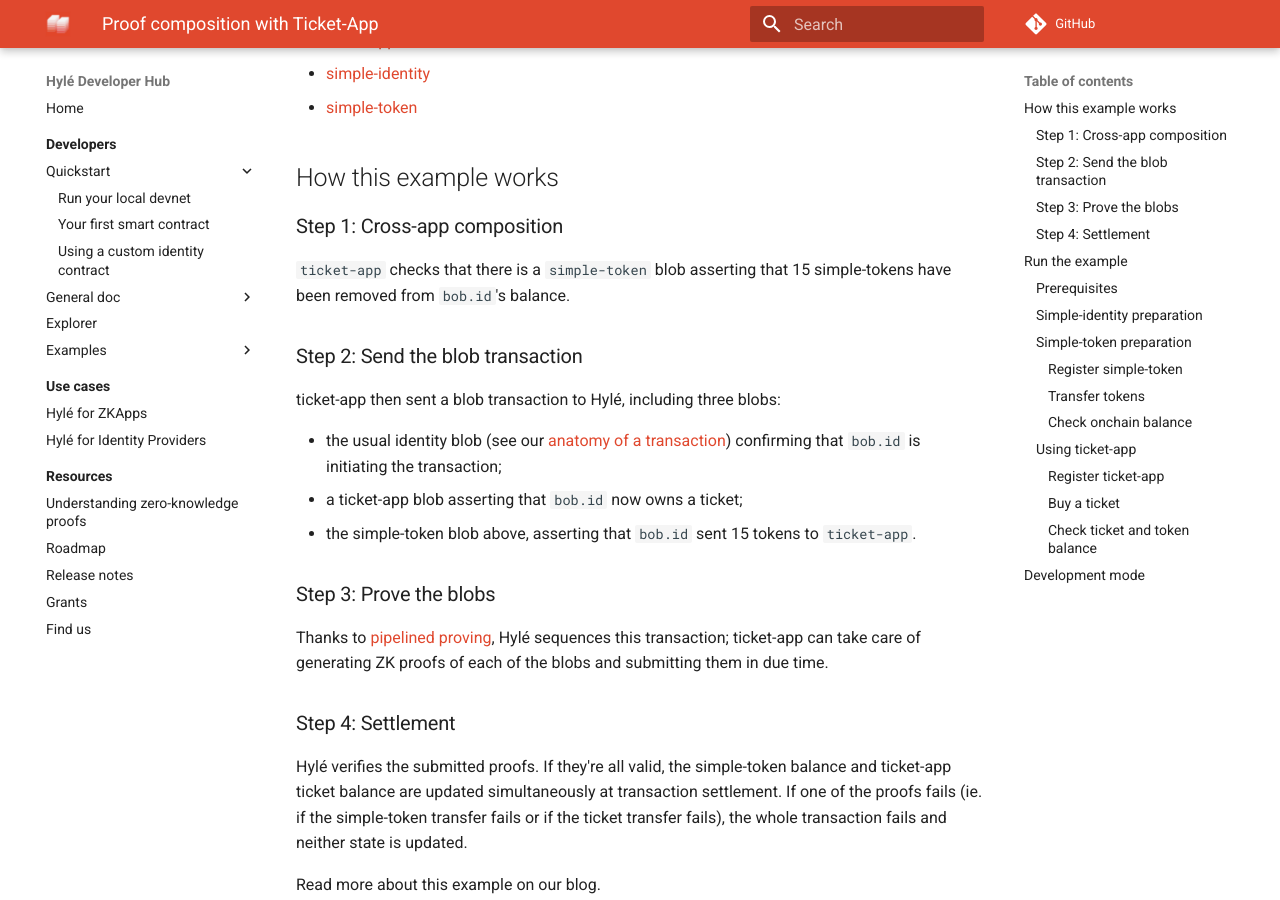
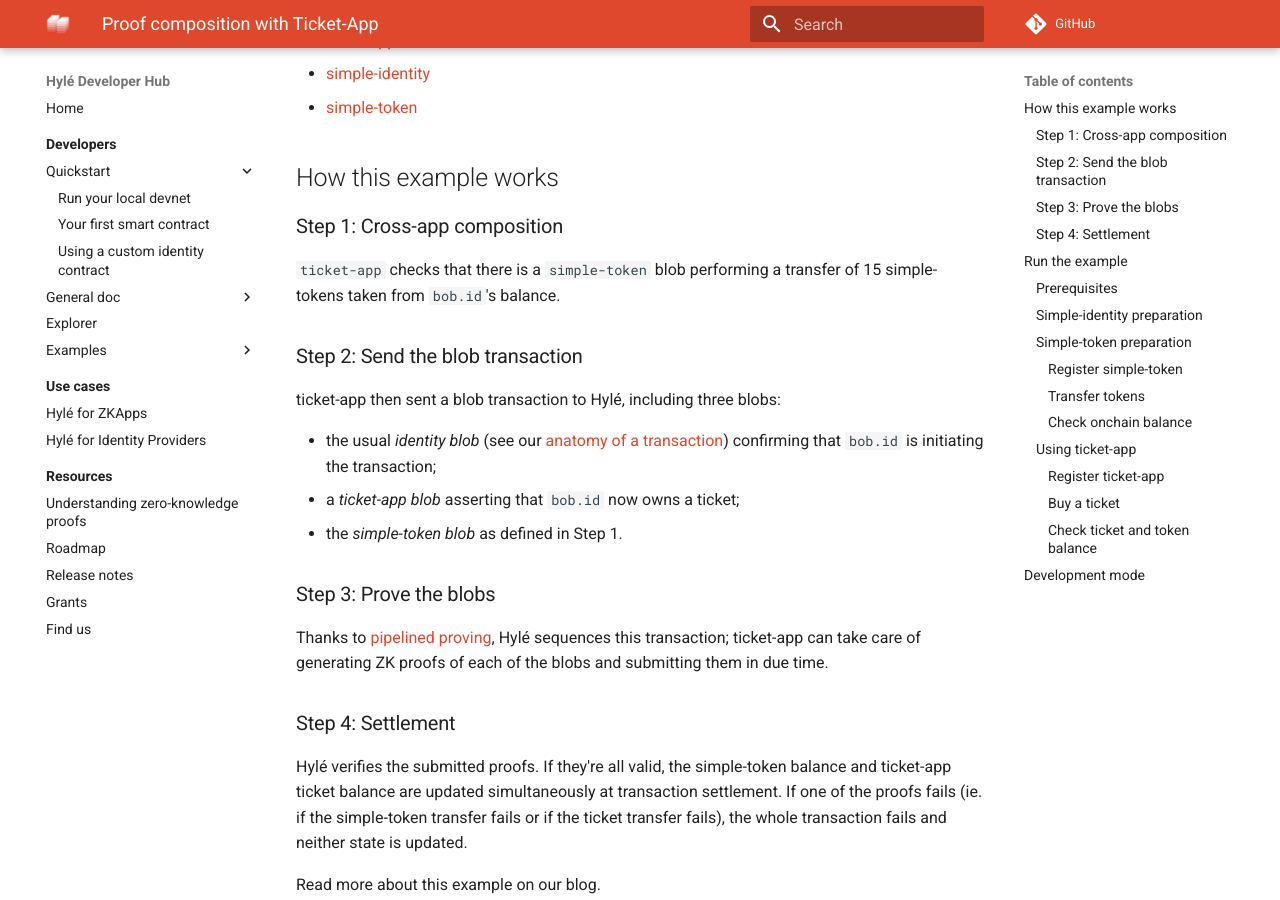
Before and after one commit to Hyle-org/devhub-hyle, an MkDocs documentation site: the page built from docs/developers/quickstart/proof-composition.md, in a window 1280 px wide and 900 px high, scrolled down 328 px. Built offline with MkDocs 1.6.1 and Material for MkDocs 9.7.7, drawn with Linux system fonts in a browser that asks for light colours; comment, search, counter and statistics services are not loaded.

Commit message:
remove « assert »: blob is execution

```diff
--- a/docs/developers/quickstart/proof-composition.md
+++ b/docs/developers/quickstart/proof-composition.md
@@ -16,15 +16,15 @@
 
 ### Step 1: Cross-app composition
 
-`ticket-app` checks that there is a `simple-token` blob asserting that 15 simple-tokens have been removed from `bob.id`'s balance.
+`ticket-app` checks that there is a `simple-token` blob performing a transfer of 15 simple-tokens taken from `bob.id`'s balance.
 
 ### Step 2: Send the blob transaction
 
 ticket-app then sent a blob transaction to Hylé, including three blobs:
 
-- the usual identity blob (see our [anatomy of a transaction](../general-doc/transaction.md)) confirming that `bob.id` is initiating the transaction;
-- a ticket-app blob asserting that `bob.id` now owns a ticket;
-- the simple-token blob above, asserting that `bob.id` sent 15 tokens to `ticket-app`.
+- the usual *identity blob* (see our [anatomy of a transaction](../general-doc/transaction.md)) confirming that `bob.id` is initiating the transaction;
+- a *ticket-app blob* asserting that `bob.id` now owns a ticket;
+- the *simple-token blob* as defined in Step 1.
 
 ### Step 3: Prove the blobs
 
```
